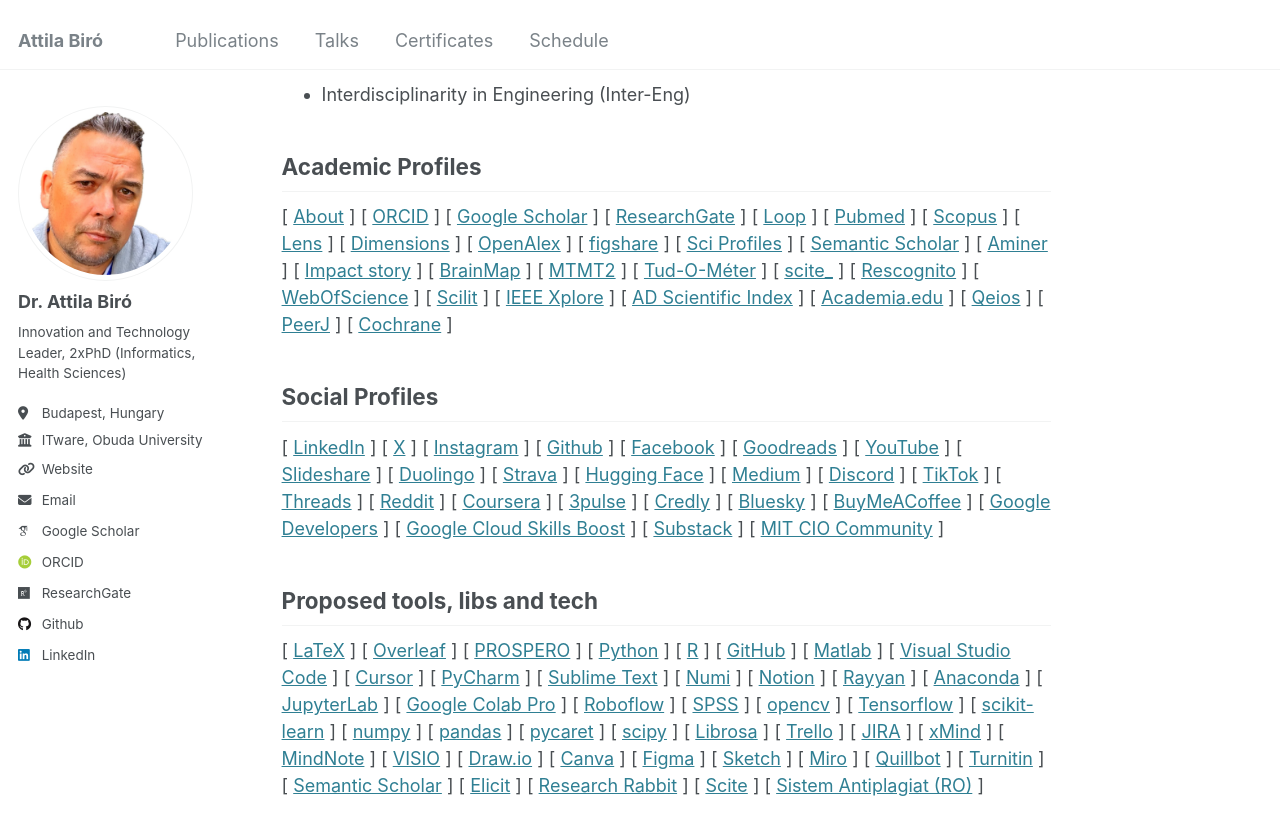
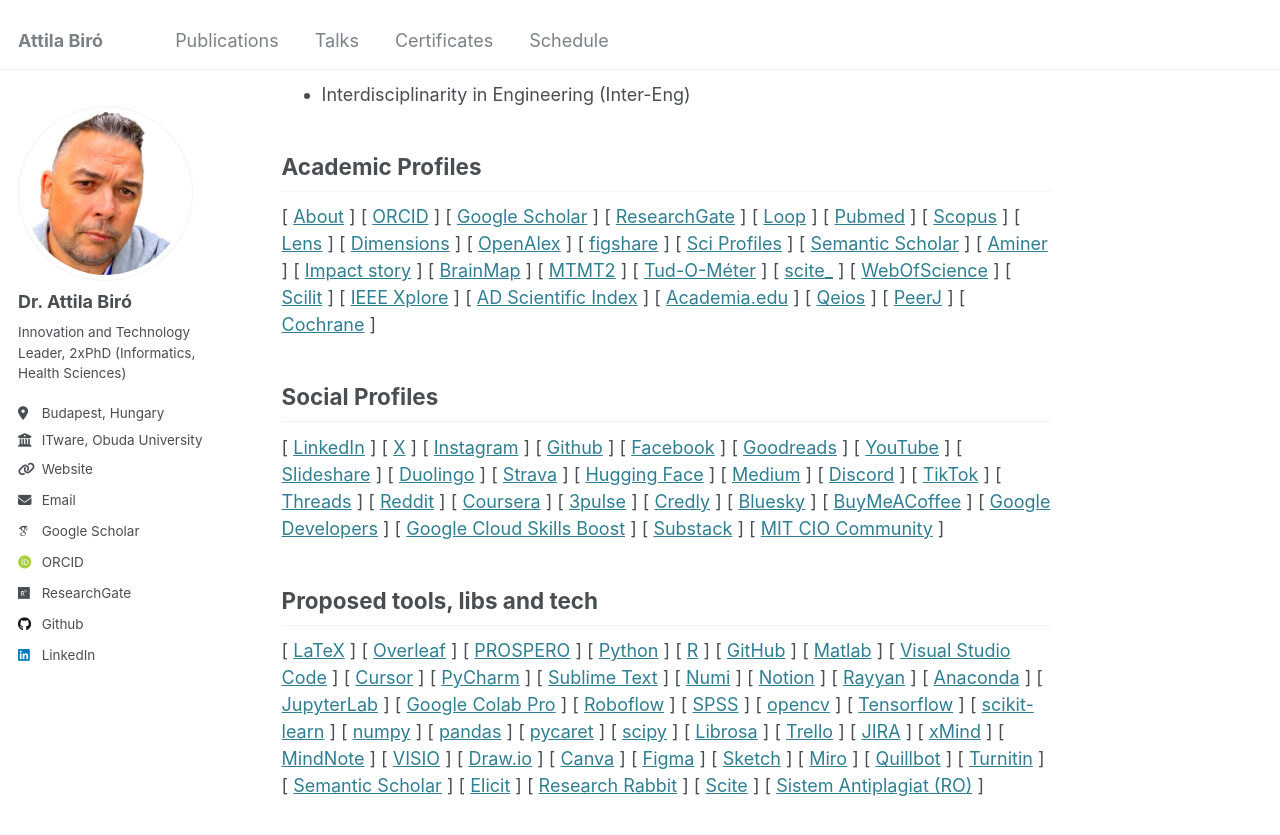
Before and after one commit to biroka/biroka.github.io, a Jekyll site: the page built from _pages/about.md, in a window 1280 px wide and 900 px high, scrolled down 2911 px. Shown: the top 835 px of the window. Built offline with Jekyll 4.4.1, drawn with Linux system fonts in a browser that asks for light colours; some web fonts are replaced.

Commit message:
Update about.md

```diff
--- a/_pages/about.md
+++ b/_pages/about.md
@@ -76,7 +76,6 @@ Academic Profiles
 [ <a target="_blank" href="https://m2.mtmt.hu/api/author/10098709?&labelLang=eng">MTMT2</a> ]
 [ <a target="_blank" href="https://www.hit.bme.hu/~ghorvath/tudometer/mtoscoring/10098709">Tud-O-Méter</a> ]
 [ <a target="_blank" href="https://scite.ai/users/attila-biro-D1xKW">scite_</a> ]
-[ <a target="_blank" href="https://rescognito.com/0000-0002-0430-9932">Rescognito</a> ]
 [ <a target="_blank" href="https://www.webofscience.com/wos/author/record/2179130">WebOfScience</a> ]
 [ <a target="_blank" href="https://www.scilit.com/scholars/16248794">Scilit</a> ]
 [ <a target="_blank" href="https://ieeexplore.ieee.org/author/38110388500">IEEE Xplore</a> ]
```
